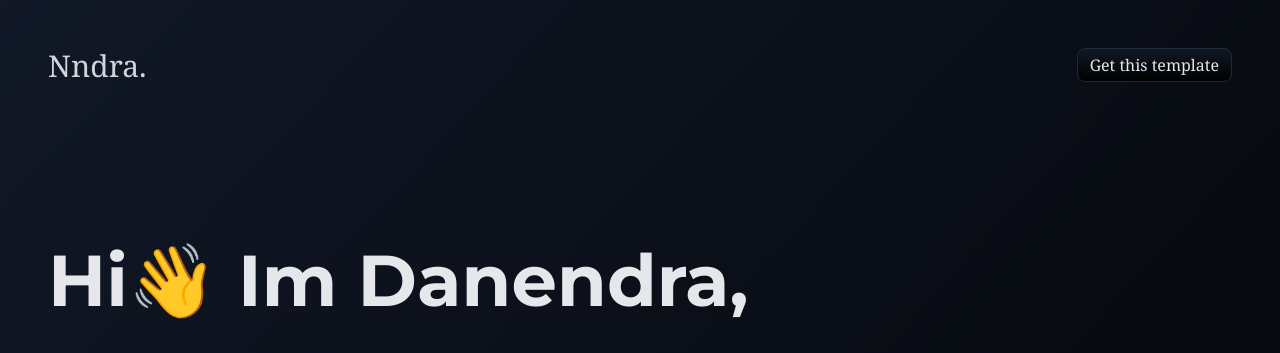
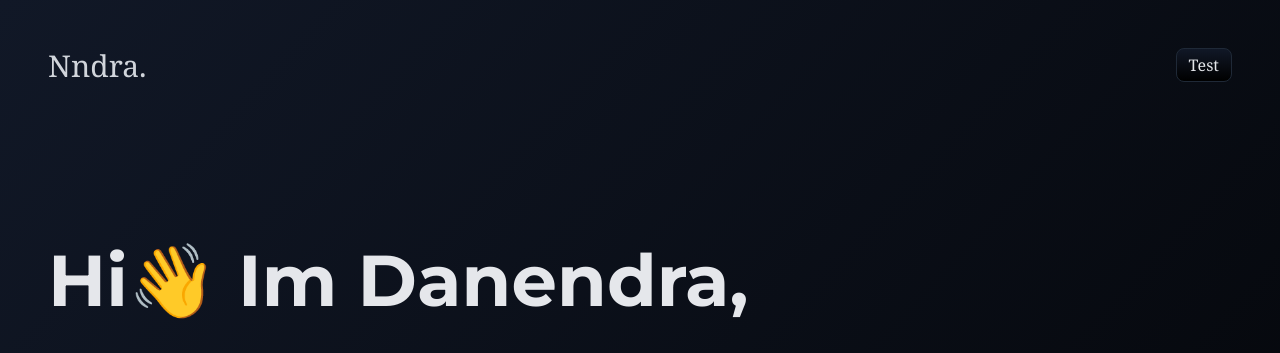
Before and after one commit to nendraJzz/myportfolio, a website: page index.html in a window 1280 px wide. Shown: the top 353 px of the page. Drawn offline with Linux system fonts and the light colour scheme.

Commit message:
perbaiki

```diff
--- a/index.html
+++ b/index.html
@@ -11,9 +11,9 @@
         <div class="text-gray-300 container mx-auto p-8 overflow-hidden md:rounded-lg md:p-10 lg:p-12">
             <div class="flex justify-between">
                 <h1 class="font-serif text-3xl font-medium">Nndra.</h1>
-                <a href="https://github.com/gary149/landing-gradients"
+                <a href=""
                     class="self-start font-serif px-3 py-2 leading-none text-gray-200 border border-gray-800 rounded-lg focus:outline-none focus:shadow-outline bg-gradient-to-b hover:from-indigo-500 from-gray-900 to-black">
-                    Get this template
+                    Test
                 </a>
             </div>
 
```
